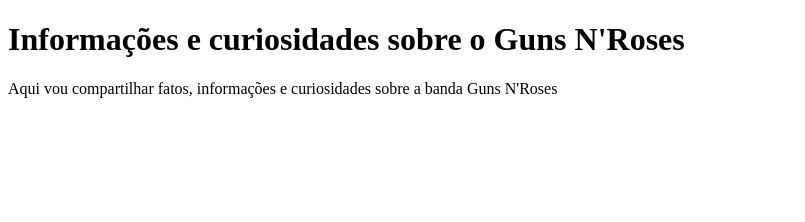
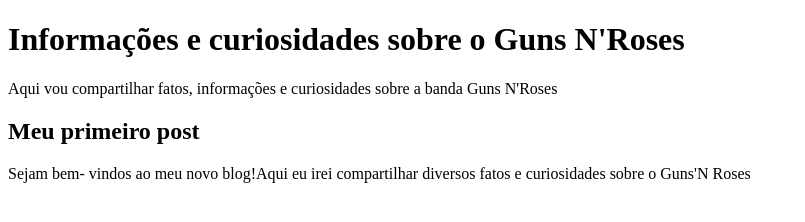
Before and after one commit to silvasantosmaria2210-dotcom/alura, a plain HTML site: page index.html in a window 1280 px wide. Shown: the whole page, without its empty margins (0-805 px from the left). Drawn offline with Linux system fonts and the light colour scheme.

Commit message:
Update index.html

```diff
--- a/index.html
+++ b/index.html
@@ -6,11 +6,13 @@
       <meta charset="UTF-8">
       <meta name="viewport"
       content="width=device-width, initial-scale=1.0">
-      <title>Document</title>
+      <title>blog</title>
   </head>
   <body>
     <h1>Informações e curiosidades sobre o Guns N'Roses</h1>
     <p1>Aqui vou compartilhar fatos, informações e curiosidades sobre a banda Guns N'Roses</p1>
 
+    <h2>Meu primeiro post</h2>
+    <p>Sejam bem- vindos ao meu novo blog!Aqui eu irei compartilhar diversos fatos e curiosidades sobre o Guns'N Roses</p>
   </body>
 </html>
```
